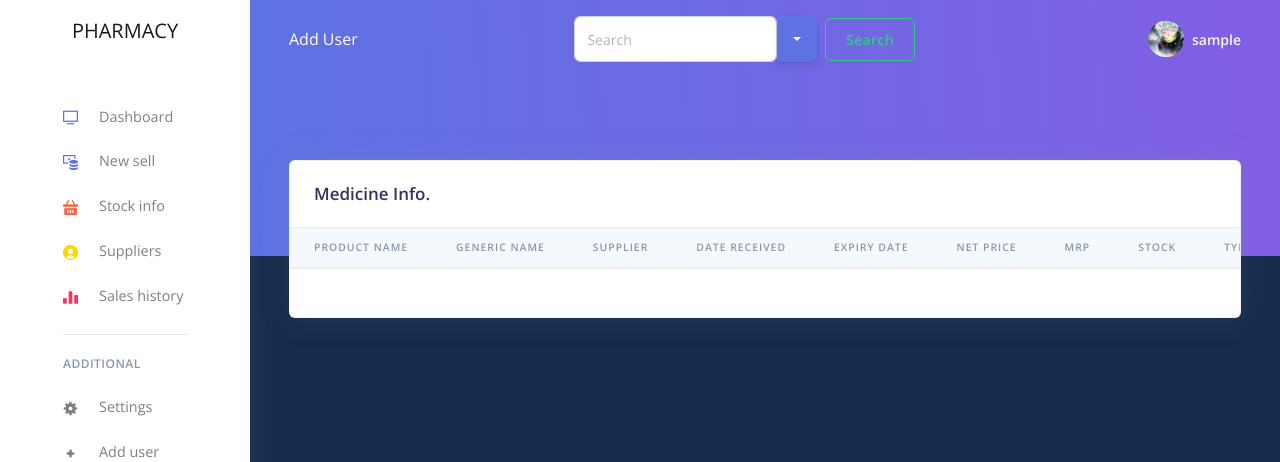
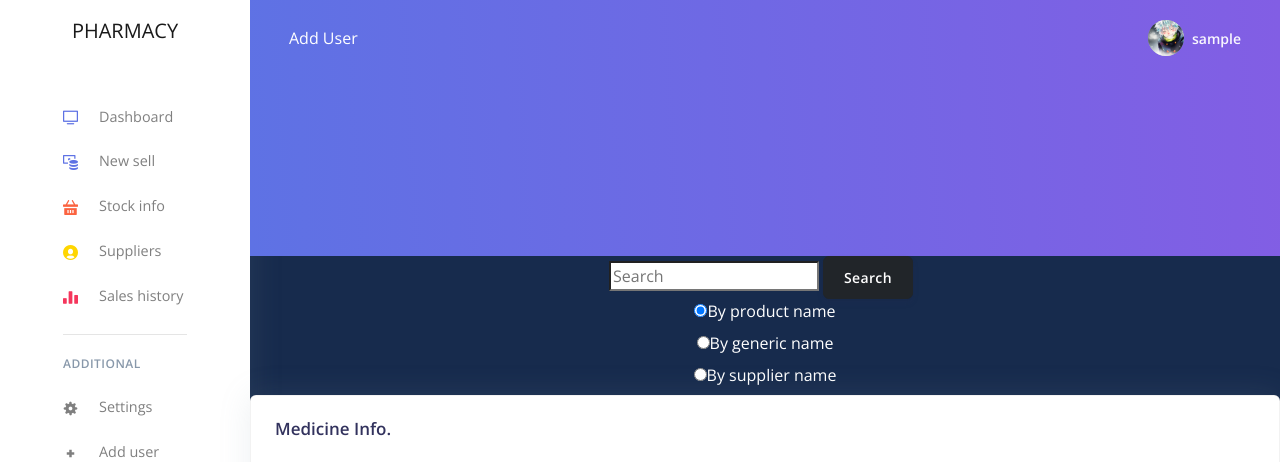
Before and after one commit to nandu1336/pharmacy-1, a Flask app: page /stock-Info in a window 1280 px wide; the page is wider, and only the part inside the window is pictured. Shown: the top 462 px of that part. Run offline with Flask 2, Linux system fonts and the light colour scheme; the visitor is signed in with stand-in values (Sample User, id 1); data that the repository does not hold is empty; some libraries are stand-ins or nearby versions.

Commit message:
Search button modified

```diff
--- a/bps/main/working.py
+++ b/bps/main/working.py
@@ -26,3 +26,11 @@ def stockInfo():
 			return render_template('product.html' , form = form , result = productsInfo )
 	else :
 		return redirect(url_for('Login.login'))
+
+@Dashboard.route('/new-sell' , methods = ['POST','GET'])
+def newSell():
+	form = SearchBarForm()
+	if 'user' in session :
+		return render_template('sell.html' , form = form, result = newSell)
+	else :
+		return redirect(url_for('Login.login'))
--- a/bps/templates/dashboard.html
+++ b/bps/templates/dashboard.html
@@ -24,7 +24,7 @@
 					<div class="card-body">
 						<h2 class="card-title" style="text-align: center;">Sell</h2>
 						<p class="card-text" style="text-align: center;">Time for a new sale.</p>
-						<div style="text-align: center;"><a href="#" class="btn btn-primary">New sell</a></div>
+						<div style="text-align: center;"><a href="{{ url_for('Dashboard.newSell') }}" class="btn btn-primary">New sell</a></div>
 					</div>
 				</div>
 			</div>
--- a/bps/templates/layout.html
+++ b/bps/templates/layout.html
@@ -273,19 +273,7 @@
           </div>
         </form>
       -->
-          <form class="form-inline my-2 my-lg-0">
-            <div class="btn-group">
-              <input class="form-control" type="search" placeholder="Search" aria-label="Search">
-              <button type="button" class="btn btn-primary dropdown-toggle dropdown-toggle-split mr-sm-2" data-toggle="dropdown" id="dropdownMenuButton" aria-haspopup="true" aria-expanded="false">
-              </button>
-              <div class="dropdown-menu" aria-labelledby="dropdownMenuButton">
-                <a class="dropdown-item" href="#">Search by generic name</a>
-                <a class="dropdown-item" href="#">Search by expiry date</a>
-                <a class="dropdown-item" href="#">Search by supplier</a>
-              </div>
-            </div>
-           <button class="btn btn-outline-success my-2 my-sm-0" type="submit">Search</button>
-           </form>
+
 
 
 
--- a/bps/templates/product.html
+++ b/bps/templates/product.html
@@ -16,7 +16,21 @@
 
 
     <!-- Page content -->
-  <div class="container-fluid mt--7">
+
+      <form style=" text-align: center;">
+              <input type="search" placeholder="Search">
+              <button type="button" class="btn btn-dark">Search</button><br>
+              <label style="color:white;">
+                <input type="radio" name="optradio" checked>By product name
+              </label><br>
+              <label style="color:white;">
+                <input type="radio" name="optradio">By generic name
+              </label><br>
+              <label style="color:white;">
+                <input  type="radio" name="optradio">By supplier name
+              </label>
+           </form>
+
       <!-- Table -->
       <div class="row">
         <div class="col">
@@ -82,7 +96,7 @@
           </div>
         </div>
       </div>
-    </div>
+
 
 
 
```
Also changed, not shown: bps/templates/sell.html (added, +84 -0 lines).
